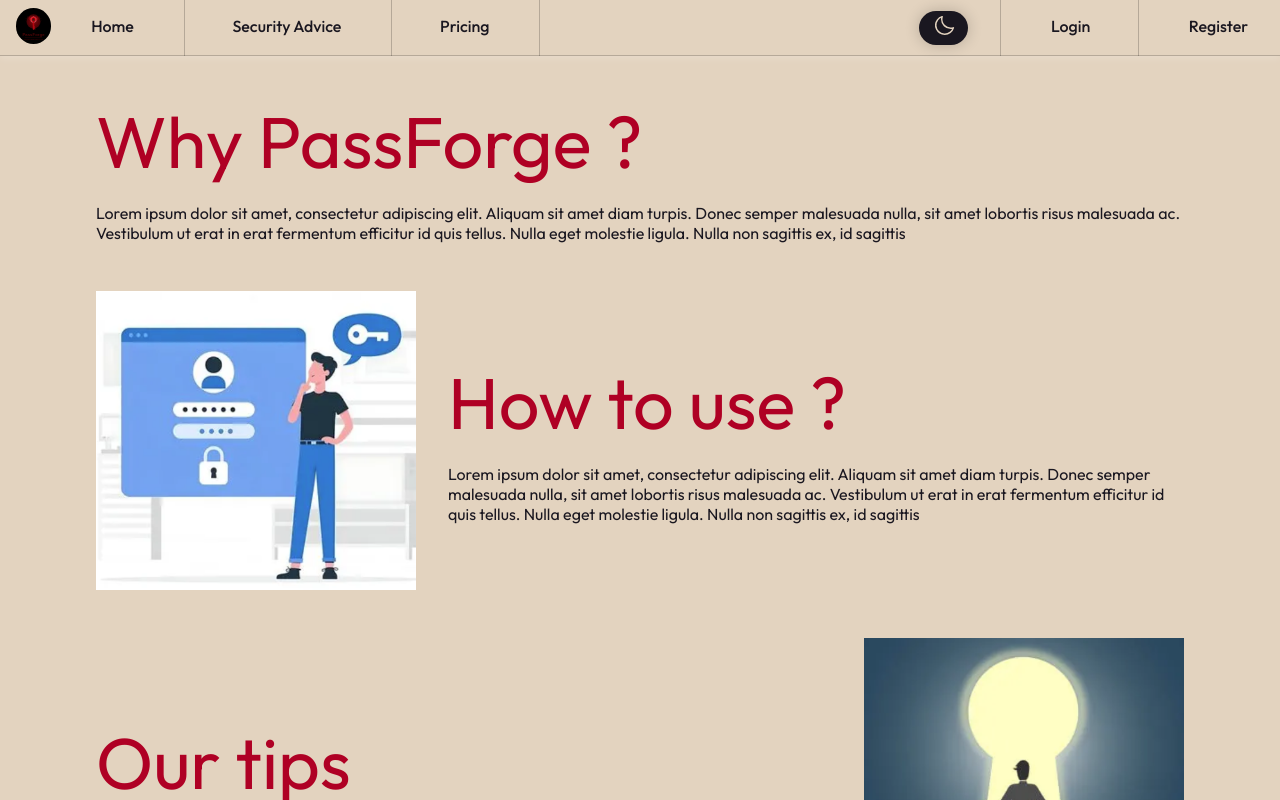
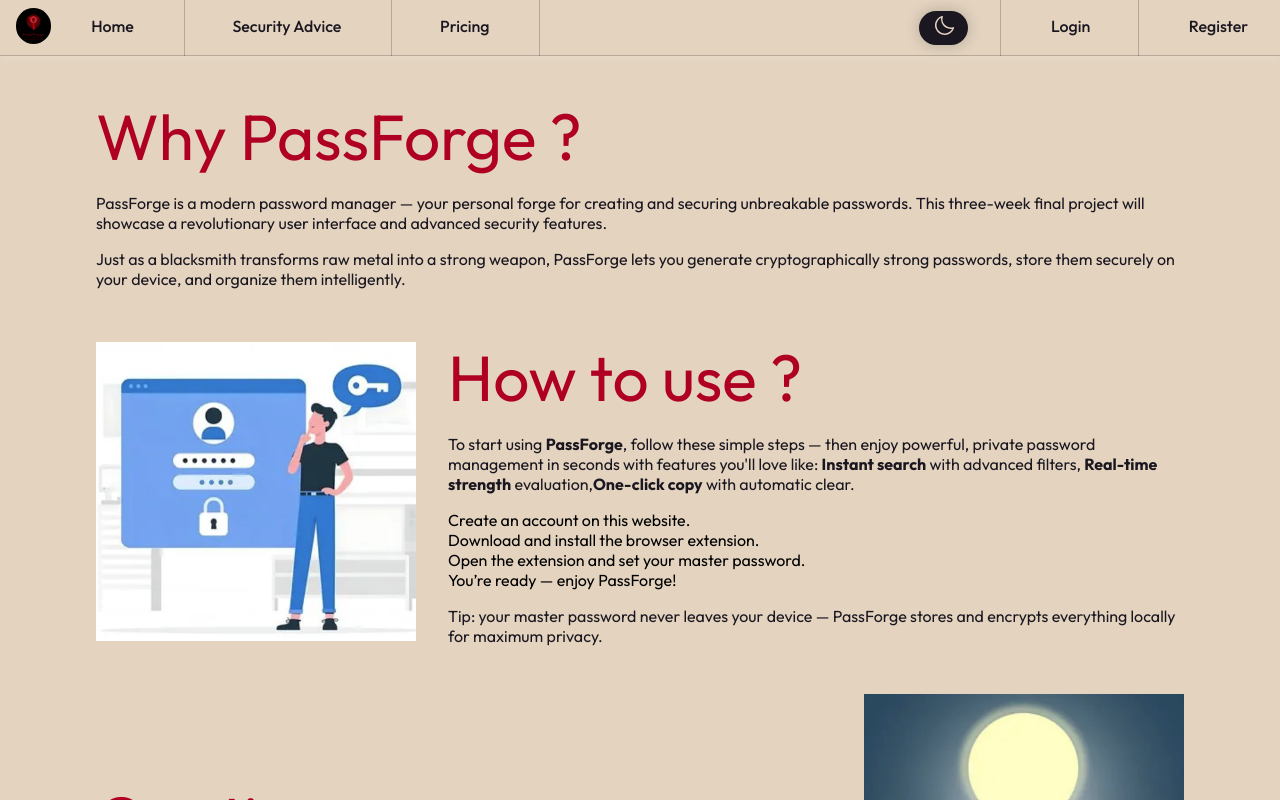
Before and after one commit to PassForgeTHP/React_Passforge, a React (Vite) app: page /security-advice in a window 1280 px wide. Shown: the top 800 px of the page. Built offline with nearby package versions, Linux system fonts and the light colour scheme.

Commit message:
default avatar in edit profile + text in the first two paragraphe in security advice

```diff
--- a/src/pages/EditProfile.jsx
+++ b/src/pages/EditProfile.jsx
@@ -1,6 +1,7 @@
 import { useState, useContext } from "react";
 import { AuthContext } from "../contexts/AuthContext";
 import { useNavigate } from "react-router-dom";
+import defaultAvatar from "../assets/images/default-avatar.jpg";
 
 const EditProfile = () => {
   const { user, token, setUser } = useContext(AuthContext);
--- a/src/pages/SecurityAdvice.jsx
+++ b/src/pages/SecurityAdvice.jsx
@@ -6,11 +6,10 @@ export default function SecurityAdvice() {
       <div className="security-section">
         <h1>Why PassForge ?</h1>
         <p>
-          Lorem ipsum dolor sit amet, consectetur adipiscing elit. Aliquam sit
-          amet diam turpis. Donec semper malesuada nulla, sit amet lobortis
-          risus malesuada ac. Vestibulum ut erat in erat fermentum efficitur id
-          quis tellus. Nulla eget molestie ligula. Nulla non sagittis ex, id
-          sagittis
+          PassForge is a modern password manager — your personal forge for creating and securing unbreakable passwords. This three-week final project will showcase a revolutionary user interface and advanced security features.
+        </p>
+        <p>
+          Just as a blacksmith transforms raw metal into a strong weapon, PassForge lets you generate cryptographically strong passwords, store them securely on your device, and organize them intelligently.
         </p>
       </div>
       <div className="block-text-img left">
@@ -18,12 +17,18 @@ export default function SecurityAdvice() {
         <div className="security-section block-one">
           <h1>How to use ?</h1>
           <p>
-            Lorem ipsum dolor sit amet, consectetur adipiscing elit. Aliquam sit
-            amet diam turpis. Donec semper malesuada nulla, sit amet lobortis
-            risus malesuada ac. Vestibulum ut erat in erat fermentum efficitur
-            id quis tellus. Nulla eget molestie ligula. Nulla non sagittis ex,
-            id sagittis
+            To start using <strong>PassForge</strong>, follow these simple steps — then enjoy powerful, private password management in seconds with features you'll love like: <strong>Instant search</strong> with advanced filters,  <strong>Real-time strength</strong> evaluation,<strong>One-click copy</strong> with automatic clear.
           </p>
+          <ol>
+            <li>Create an account on this website.</li>
+            <li>Download and install the browser extension.</li>
+            <li>Open the extension and set your master password.</li>
+            <li>You’re ready — enjoy PassForge!</li>
+          </ol>
+          <p>
+            Tip: your master password never leaves your device — PassForge stores and encrypts everything locally for maximum privacy.
+          </p>
+
         </div>
       </div>
       <div className="block-text-img right">
--- a/src/styles/index.css
+++ b/src/styles/index.css
@@ -87,7 +87,7 @@ h3 {
 }
 
 h1 {
-  font-size: 72px;
+  font-size: 64px;
   font-weight: 400;
 }
 
```
